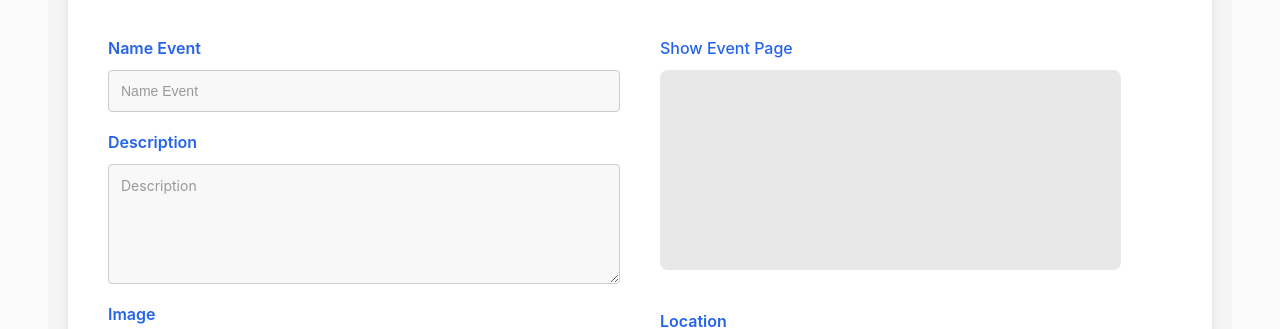
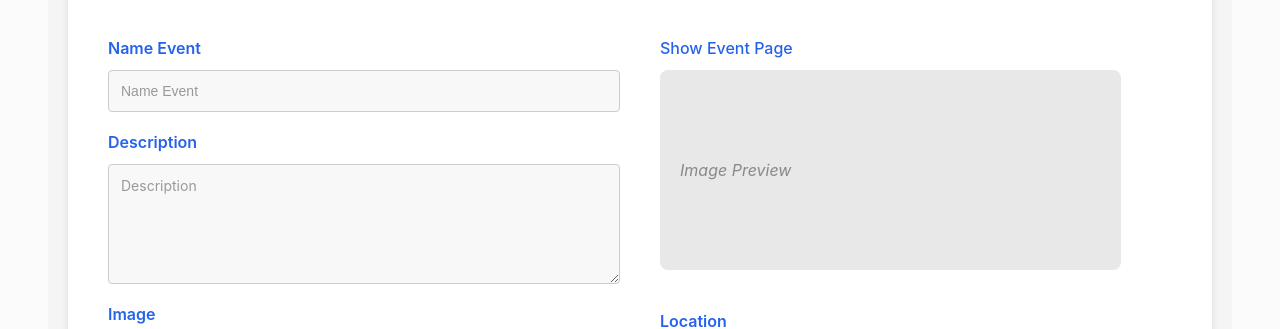
Before and after one commit to KKP240/Cloud-Proj-Repo, a React app in the folder client/: page /events/new in a window 1280 px wide. Shown: the part 218-547 px from the top of the page. Built offline with nearby package versions, Linux system fonts and the light colour scheme; no server answers; sample sign-in values are in the browser's storage; the HTML template or start-up script is replaced by a standard one.

Commit message:
update preview img

```diff
--- a/client/src/css/CreateEvent.css
+++ b/client/src/css/CreateEvent.css
@@ -212,6 +212,18 @@
   align-items: center;
   justify-content: space-between;
   padding: 20px;
+  overflow: hidden;
+}
+
+.event-preview-image {
+  width: 100%;
+  height: 100%;
+  object-fit: cover;
+}
+
+.event-preview-placeholder {
+  color: #888;
+  font-style: italic;
 }
 
 .preview-icon {
--- a/client/src/pages/CreateEvent.jsx
+++ b/client/src/pages/CreateEvent.jsx
@@ -153,6 +153,8 @@ export default function CreateEvent() {
     ]
   };
 
+  const firstImageUrl = images.split(',')[0].trim();
+
   return (
     <div className='StartEvent1'>
       <div className='StartEvent-life'>
@@ -258,7 +260,23 @@ export default function CreateEvent() {
             {/* Show Event Page */}
             <div className='show-event-section'>
               <h4>Show Event Page</h4>
-              <div className="event-preview-area"></div>
+              <div className="event-preview-area">
+                {firstImageUrl ? (
+                  // ถ้ามี URL รูปภาพ
+                  <img
+                    src={firstImageUrl}
+                    alt="Event Preview"
+                    className="event-preview-image"
+                    onError={(e) => { e.target.style.display = 'none'; }}
+                    onLoad={(e) => { e.target.style.display = 'block'; }}
+                  />
+                ) : (
+                  // ถ้ายังไม่มี URL (กล่องสีเทา)
+                  <div className="event-preview-placeholder">
+                    <span>Image Preview</span>
+                  </div>
+                )}
+              </div>
             </div>
 
             {/* Location */}
```
